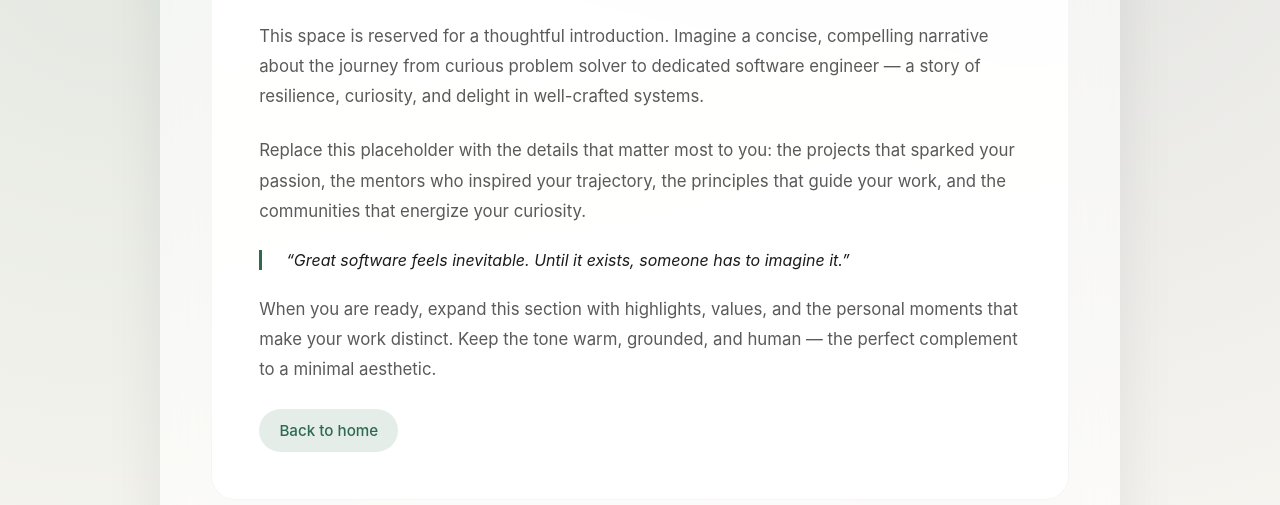
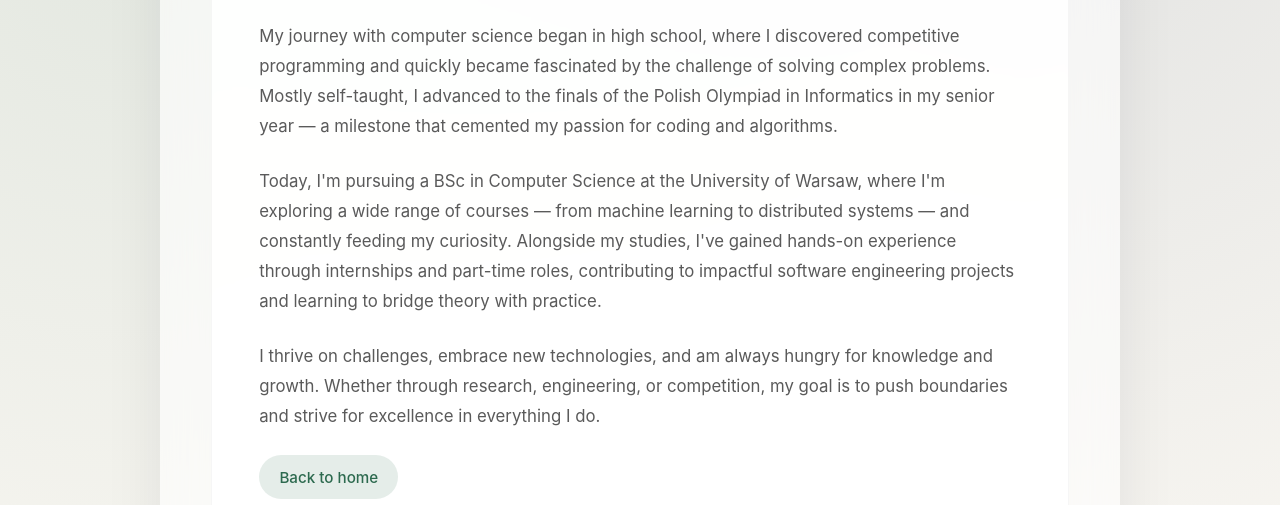
Before and after one commit to mrolbiecki/personal-website, a plain HTML site: page about.html in a window 1280 px wide. Shown: the part 295-800 px from the top of the page. Drawn offline with Linux system fonts and the light colour scheme.

Commit message:
edit placeholder descriptions and add photo to the website

```diff
--- a/about.html
+++ b/about.html
@@ -36,29 +36,20 @@
             <article class="about-card">
                 <h1>About me</h1>
                 <p>
-                    This space is reserved for a thoughtful introduction. Imagine a concise, compelling narrative about
-                    the journey from curious problem solver to dedicated software engineer — a story of resilience,
-                    curiosity, and delight in well-crafted systems.
+                    My journey with computer science began in high school, where I discovered competitive programming and quickly became fascinated by the challenge of solving complex problems. Mostly self-taught, I advanced to the finals of the Polish Olympiad in Informatics in my senior year — a milestone that cemented my passion for coding and algorithms.
                 </p>
                 <p>
-                    Replace this placeholder with the details that matter most to you: the projects that sparked your
-                    passion, the mentors who inspired your trajectory, the principles that guide your work, and the
-                    communities that energize your curiosity.
+                    Today, I'm pursuing a BSc in Computer Science at the University of Warsaw, where I'm exploring a wide range of courses — from machine learning to distributed systems — and constantly feeding my curiosity. Alongside my studies, I've gained hands-on experience through internships and part-time roles, contributing to impactful software engineering projects and learning to bridge theory with practice.
                 </p>
-                <blockquote>
-                    “Great software feels inevitable. Until it exists, someone has to imagine it.”
-                </blockquote>
                 <p>
-                    When you are ready, expand this section with highlights, values, and the personal moments that make
-                    your work distinct. Keep the tone warm, grounded, and human — the perfect complement to a minimal
-                    aesthetic.
+                    I thrive on challenges, embrace new technologies, and am always hungry for knowledge and growth. Whether through research, engineering, or competition, my goal is to push boundaries and strive for excellence in everything I do.
                 </p>
                 <a class="button subtle" href="index.html">Back to home</a>
             </article>
         </main>
 
         <footer class="site-footer">
-            <p>© 2024 Marcin Rolbiecki. All rights reserved.</p>
+            <p>© 2025 Marcin Rolbiecki. All rights reserved.</p>
         </footer>
     </div>
     <script src="theme.js"></script>
```
Also changed, not shown: index.html (+4 -5 lines).
